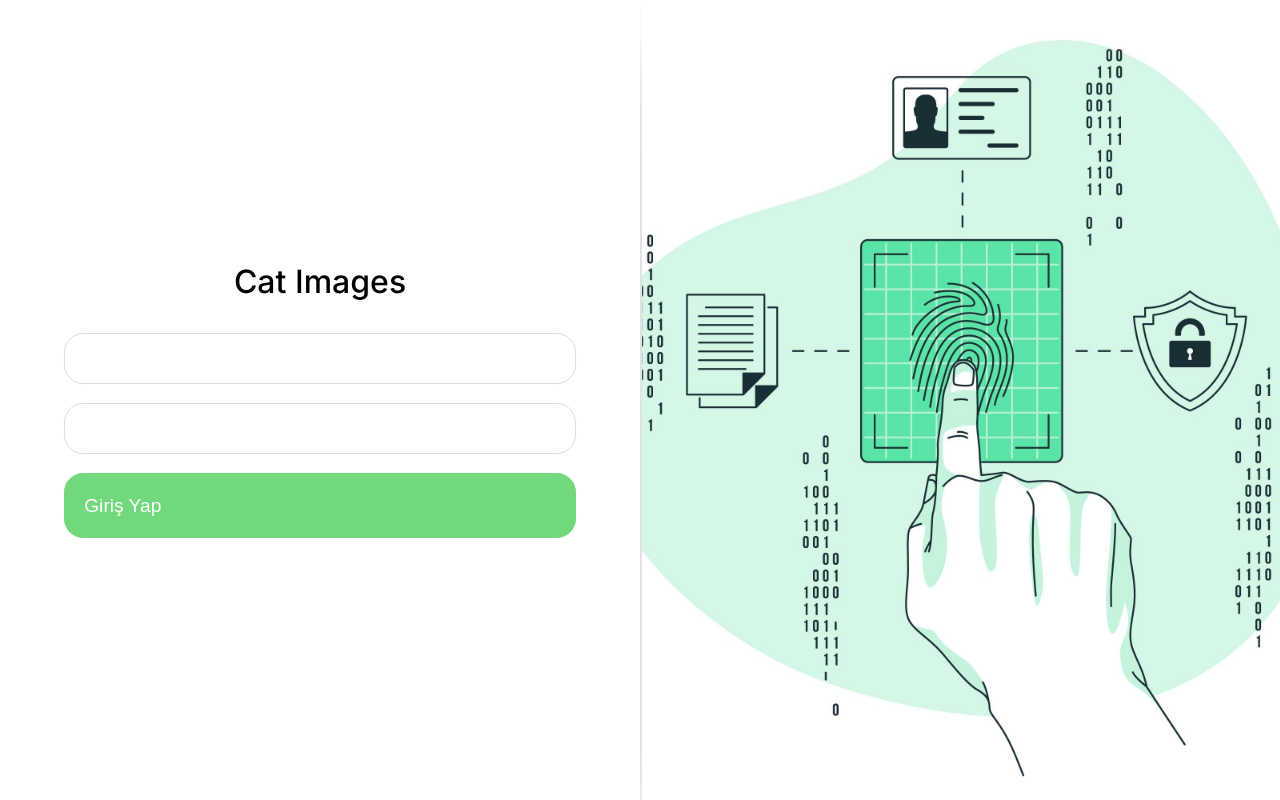
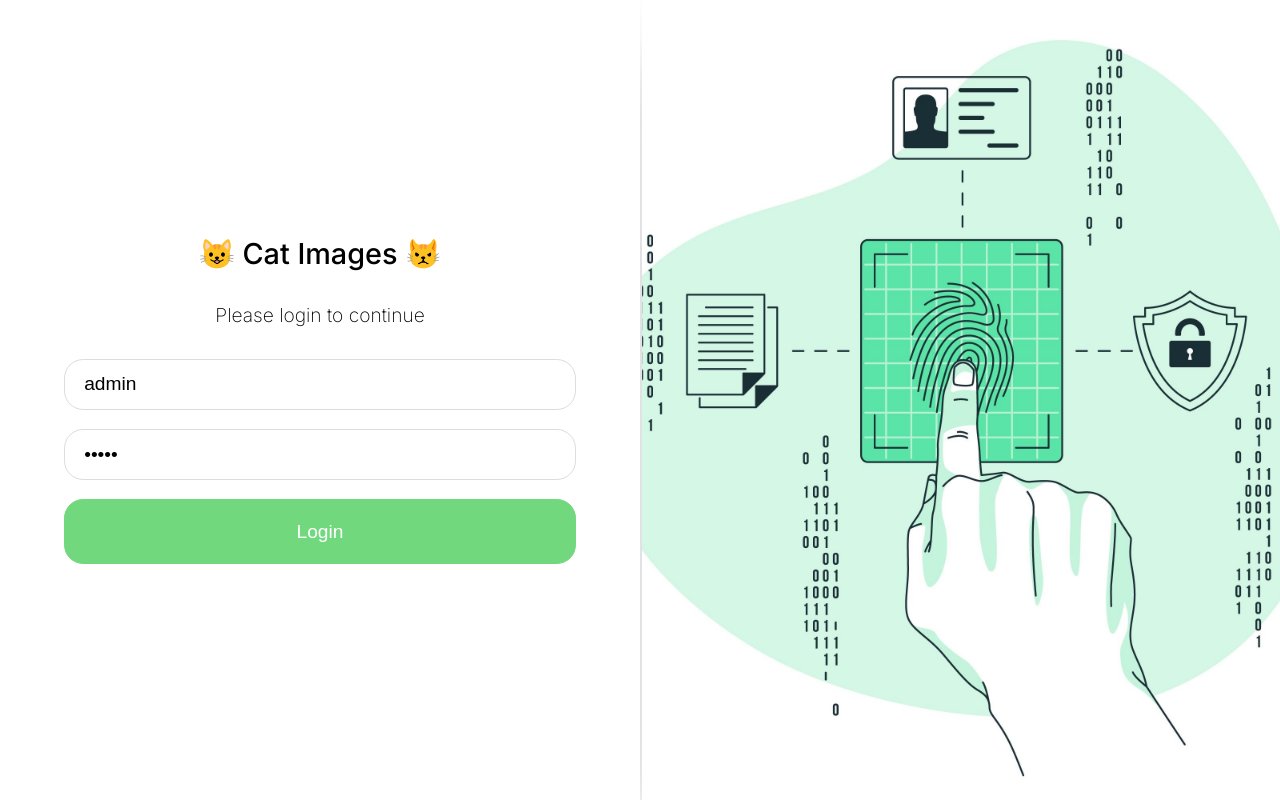
Before and after one commit to muzafferkadir/cat-api, a Next.js app: page /auth/login in a window 1280 px wide. Built offline with nearby package versions, Linux system fonts and the light colour scheme.

Commit message:
feat: page title and sign out

```diff
--- a/src/app/api/auth/login/route.ts
+++ b/src/app/api/auth/login/route.ts
@@ -7,7 +7,6 @@ const MAX_AGE = 60 * 15; // 15 minutes
 
 export async function POST(request: Request) {
   const body = await request.json();
-  console.log(body)
 
   const { username, password } = body;
 
--- a/src/app/auth/login/page.module.scss
+++ b/src/app/auth/login/page.module.scss
@@ -41,4 +41,11 @@
 .title {
   margin-bottom: 2rem;
   font-weight: 500;
+  font-size: 1.8rem;
 }
+
+.subtitle {
+  margin-bottom: 2rem;
+  font-weight: 200;
+  font-size: 1.2rem;
+}
--- a/src/app/auth/login/page.tsx
+++ b/src/app/auth/login/page.tsx
@@ -1,20 +1,19 @@
-"use client"
-
+'use client';
 import Button from "@/components/ui/button/button"
 import styles from "./page.module.scss"
 import Input from "@/components/ui/input/input"
 import { useState } from "react"
 import Image from "next/image"
 import axios, { AxiosError } from "axios"
-import { useRouter } from "next/navigation"
+import { useRouter } from 'next/navigation';
 
 export default function Login() {
-  const { push } = useRouter();
   const [payload, setPayload] = useState({
-    username: '',
-    password: ''
+    username: 'admin',
+    password: 'admin'
   })
   const { username, password } = payload
+  const { push } = useRouter()
 
   const handleLogin = async (e: React.FormEvent<HTMLFormElement>) => {
     e.preventDefault()
@@ -32,11 +31,12 @@ export default function Login() {
   return (
     <div className={styles.container}>
       <div className={styles.authContainer}>
-        <h1 className={styles.title}>Cat Images</h1>
+        <h1 className={styles.title}>😺 Cat Images 😾</h1>
+        <h2 className={styles.subtitle}>Please login to continue</h2>
         <form onSubmit={handleLogin}>
-          <Input value={username} onChange={((e) => setPayload({ ...payload, username: e.target.value }))} />
-          <Input value={password} onChange={((e) => setPayload({ ...payload, password: e.target.value }))} />
-          <Button name="Giriş Yap" />
+          <Input value={username} onChange={((e) => setPayload({ ...payload, username: e.target.value }))}  placeholder="Username"/>
+          <Input value={password} onChange={((e) => setPayload({ ...payload, password: e.target.value }))}  placeholder="Password" type="password"/>
+          <Button name="Login" />
         </form>
       </div>
       <div className={styles.bannerContainer}>
--- a/src/app/layout.tsx
+++ b/src/app/layout.tsx
@@ -5,8 +5,8 @@ import { Inter } from "next/font/google";
 const inter = Inter({ subsets: ["latin"] });
 
 export const metadata: Metadata = {
-  title: "Create Next App",
-  description: "Generated by create next app",
+  title: "😺 Cats API",
+  description: "Cat Images",
 };
 
 export default function RootLayout({
--- a/src/components/ui/button/button.module.scss
+++ b/src/components/ui/button/button.module.scss
@@ -13,8 +13,5 @@
   }
   display: flex;
   align-items: center;
+  justify-content: center;
 }
-
-.loader {
-
-}
--- a/src/components/ui/input/input.tsx
+++ b/src/components/ui/input/input.tsx
@@ -1,19 +1,30 @@
-import React from 'react'
-import styles from './input.module.scss'
-import cname from "classnames"
+import React, { HTMLInputTypeAttribute } from "react";
+import styles from "./input.module.scss";
+import cname from "classnames";
 
 type Props = {
-  value: string
-  onChange: React.ChangeEventHandler<HTMLInputElement> | undefined
-  className?: string
+  value: string;
+  onChange: React.ChangeEventHandler<HTMLInputElement> | undefined;
+  className?: string;
+  placeholder?: string;
+  type?: HTMLInputTypeAttribute;
+};
+
+export default function Input({
+  value,
+  onChange,
+  className,
+  placeholder,
+  type = "text",
+}: Props) {
+  const cx = cname(className || "", styles.container);
+  return (
+    <input
+      className={cx}
+      value={value}
+      onChange={onChange}
+      placeholder={placeholder}
+      type={type}
+    />
+  );
 }
-
-export default function Input({ value, onChange, className }: Props) {
-  const cx = cname(
-    className || '',
-    styles.container
-  )
-  return (
-    <input className={cx} value={value} onChange={onChange} />
-  )
-}
```
Also changed, not shown: src/app/api/auth/logout/route.ts (added, +20 -0 lines), src/app/cats/page.module.scss (+28 -0 lines), src/app/cats/page.tsx (+32 -2 lines).
